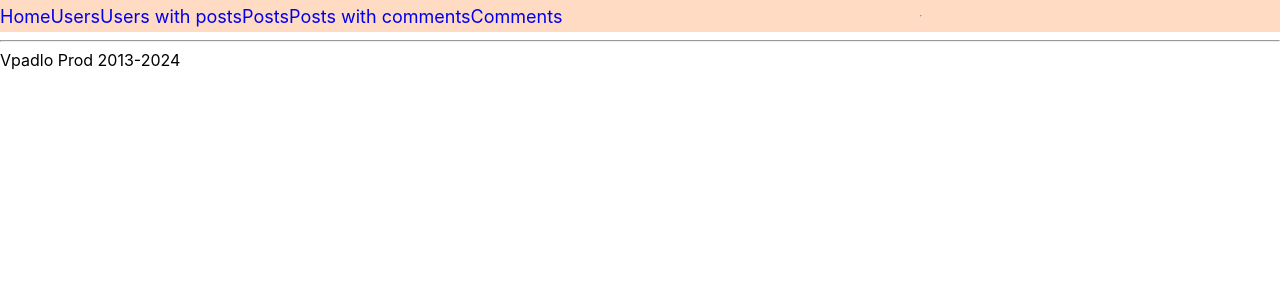
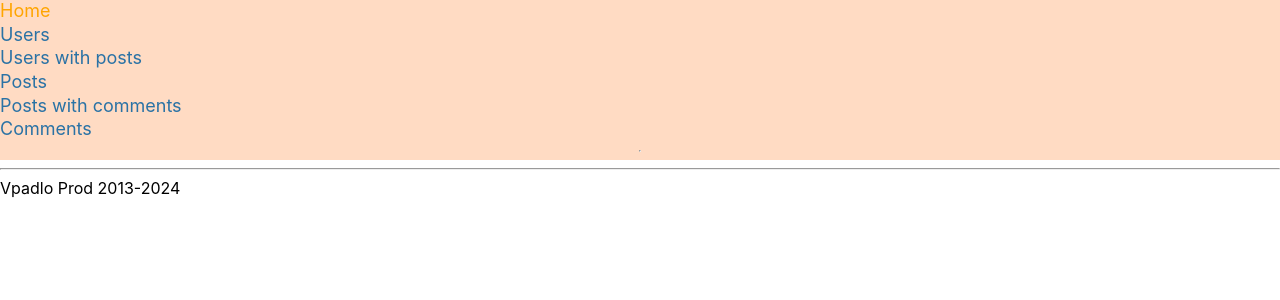
Before and after one commit to Dronvpadlo/react_project, a React (Create React App) app: page / in a window 1280 px wide. Shown: the top 300 px of the page. Built offline with nearby package versions, Linux system fonts and the light colour scheme; no server answers.

Commit message:
Complete HW without CSS

```diff
--- a/src/Components/Header.module.css
+++ b/src/Components/Header.module.css
@@ -1,13 +1,19 @@
 .headerSection{
+    margin: 0;
     background-color: #ffdbc3;
     display: flex;
-    justify-content: space-evenly;
-    align-items: center;
-    height: 4vh;
+    justify-content: space-between;
+    align-items: start;
+    flex-direction: column;
+    height: 20vh;
+    width: 100vw;
     color: white;
-    margin: 0;
 }
 .link{
     text-decoration: none;
     font-size: 18px;
+    color: #2a72a5;
 }
+.link:hover{
+    color: orange;
+}
--- a/src/Components/Header.tsx
+++ b/src/Components/Header.tsx
@@ -4,14 +4,16 @@ import styles from './Header.module.css'
 
 const Header = () => {
     return (
-        <div className={styles.headerSection}>
-            <NavLink className={styles.link} to={'/home'}>Home</NavLink><br/>
-            <NavLink className={styles.link} to={'/users'}>Users</NavLink><br/>
-            <NavLink className={styles.link} to={'/usersPosts'}>Users with posts</NavLink><br/>
-            <NavLink className={styles.link} to={'/posts'}>Posts</NavLink><br/>
-            <NavLink className={styles.link} to={'/postsComments'}>Posts with comments</NavLink><br/>
-            <NavLink className={styles.link} to={'/comments'}>Comments</NavLink><br/>
+        <div>
+            <div className={styles.headerSection}>
+            <NavLink className={styles.link} to={'/home'}>Home</NavLink>
+            <NavLink className={styles.link} to={'/users'}>Users</NavLink>
+            <NavLink className={styles.link} to={'/usersPosts'}>Users with posts</NavLink>
+            <NavLink className={styles.link} to={'/posts'}>Posts</NavLink>
+            <NavLink className={styles.link} to={'/postsComments'}>Posts with comments</NavLink>
+            <NavLink className={styles.link} to={'/comments'}>Comments</NavLink>
             <hr/>
+            </div>
         </div>
     );
 };
--- a/src/Pages/HomePage.tsx
+++ b/src/Pages/HomePage.tsx
@@ -5,7 +5,6 @@ const HomePage = () => {
     return (
         <div>
             Welcome<br/>
-            <NavLink to={'/home'}>Home</NavLink><br/>
             <NavLink to={'/users'}>Users</NavLink><br/>
             <NavLink to={'/usersPosts'}>Users with posts</NavLink><br/>
             <NavLink to={'/posts'}>Posts</ NavLink><br/>
```
